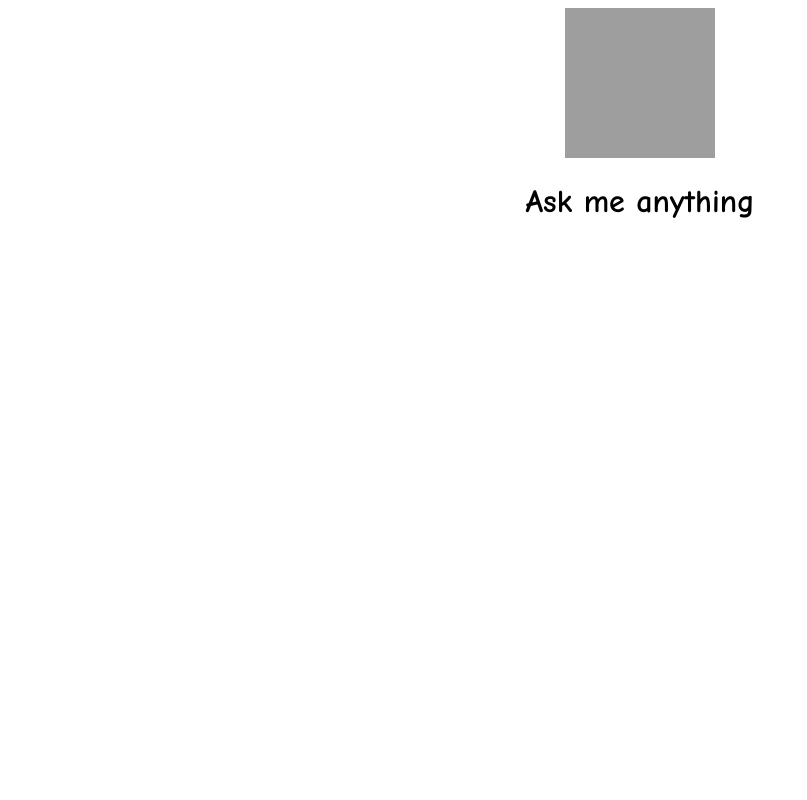
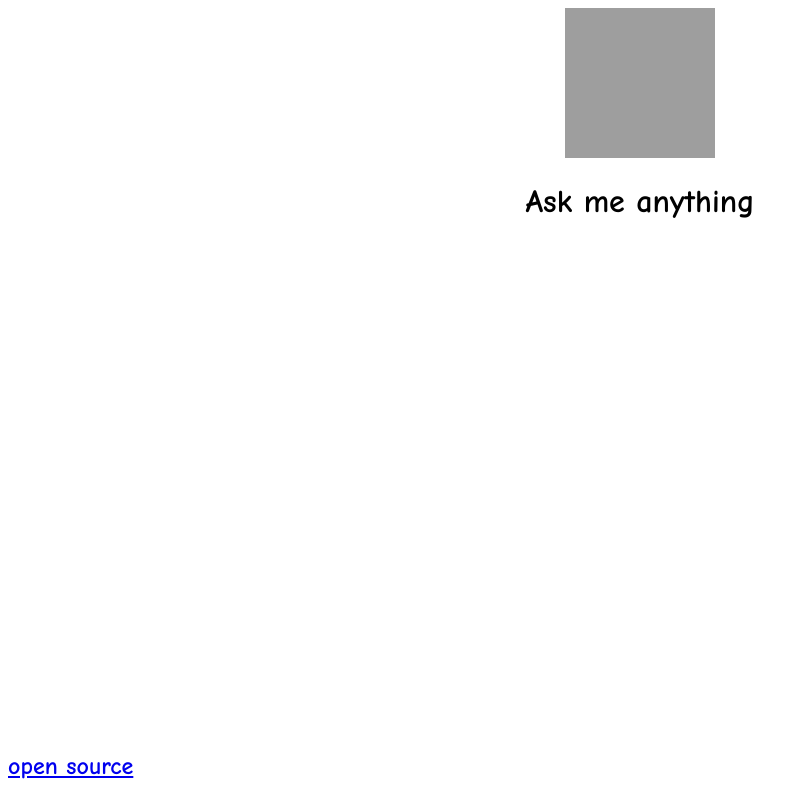
Before and after one commit to UtilityDev/magicalrock, a plain HTML site: page index.html in a window 1280 px wide. Shown: the whole page, without its empty margins (0-807 px from the left). Drawn offline with Linux system fonts and the light colour scheme; grey boxes are pictures that could not be loaded.

Commit message:
added open source link (test)

```diff
--- a/index.html
+++ b/index.html
@@ -10,6 +10,7 @@
     <img id="lightning" src="https://i.pinimg.com/originals/58/5b/8c/585b8c67b846f6c7e67faf28193f8e54.png">
     <h1 id="text">Ask me anything</h1>
   </div>
+  <h2 id="github"><a href="https://github.com/UtilityDev/magicalrock" target="_blank">open source</a></h2>
 </body>
 <script src="script.js"></script>
 </html>
--- a/styles.css
+++ b/styles.css
@@ -20,6 +20,10 @@ h1, h2, h3, h4, h5, h6, p, button {
   font-family: "Comic Sans MS", "Comic Sans", cursive;
 }
 
+#github {
+  position: absolute;
+  bottom: 0;
+}
 
 /* Shake animation */
 @keyframes shake {
```
Also changed, not shown: script.js (line endings or trailing spaces).
